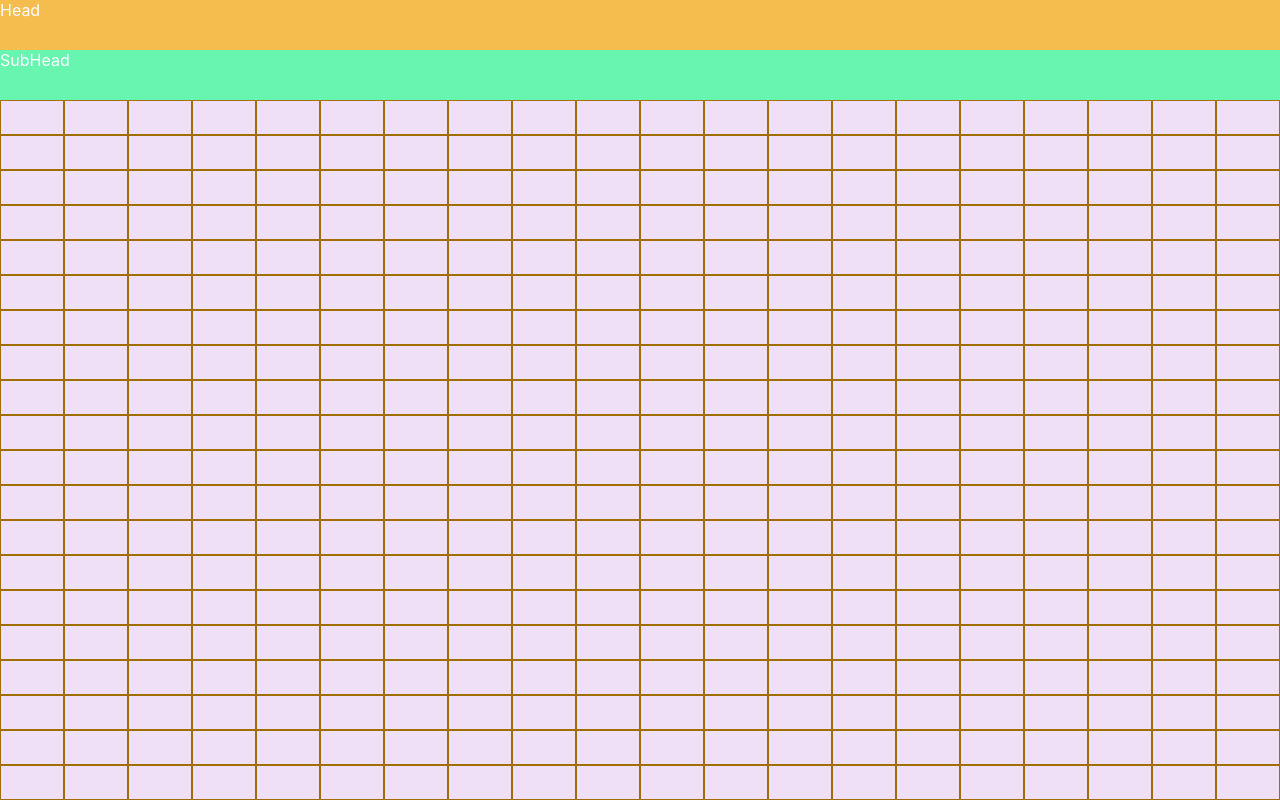
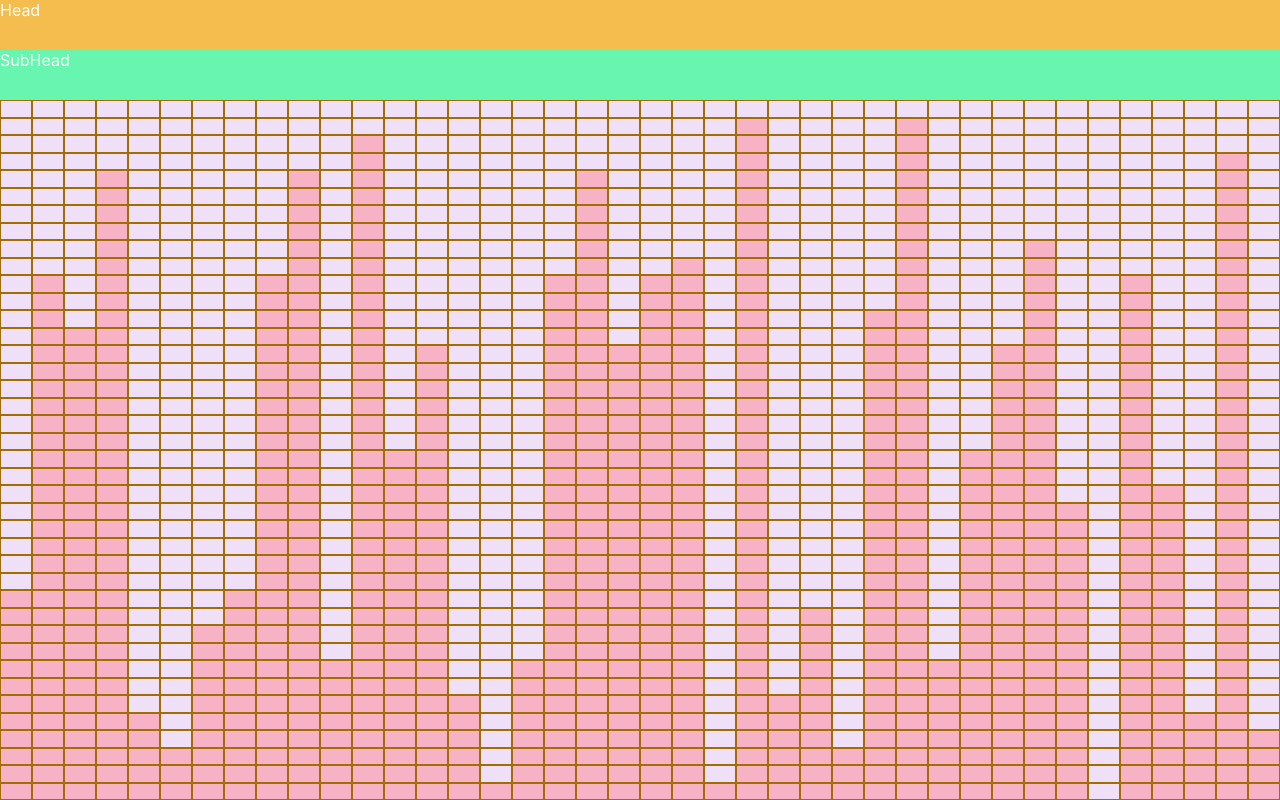
Before and after one commit to GrantDarling/algorithm-visualizer, a React (Create React App) app: page / in a window 1280 px wide. Built offline with nearby package versions, Linux system fonts and the light colour scheme.

Commit message:
added random height w color for sorting algorithms

```diff
--- a/src/AlgorithmnVisualizer.tsx
+++ b/src/AlgorithmnVisualizer.tsx
@@ -1,7 +1,7 @@
+import styled from "styled-components";
 import { Grid } from "./Components/Grid/grid";
 import { Header } from "./Components/Headers/header";
 import { SubHeader } from "./Components/Headers/subheader";
-import styled from "styled-components";
 
 const Container = styled.div`
   height: 100vh;
@@ -15,7 +15,7 @@ export const AlgorithmnVisualizer = () => {
     <Container>
       <Header />
       <SubHeader />
-      <Grid columns={20} rows={20} />
+      <Grid columns={40} rows={40} />
     </Container>
   );
 };
--- a/src/Components/Grid/column.tsx
+++ b/src/Components/Grid/column.tsx
@@ -1,17 +1,43 @@
 import { Row } from "./row";
+import styled from "styled-components";
+
+interface x {
+  length: number;
+  color: string;
+}
+
+const StyledColumn = styled.div<x>`
+  .node:nth-last-child(-n + ${(props) => props.length}) {
+    background: ${(props) => props.color};
+  }
+`;
 
 type ColumnProps = {
   grid: number[][];
+  length: number;
 };
 
 export const Column = ({ grid }: ColumnProps) => {
+  const columnHeight = grid[0].length;
+
+  function getRandomInt(max: number) {
+    return Math.floor(Math.random() * max);
+  }
+
   return (
     <>
       {grid.map((row, idx) => {
+        const length = getRandomInt(columnHeight);
         return (
-          <div key={idx} className="column">
+          <StyledColumn
+            key={idx}
+            className="column"
+            length={length}
+            data-length={length}
+            color={"#F7B2C6"}
+          >
             <Row row={row} />
-          </div>
+          </StyledColumn>
         );
       })}
     </>
--- a/src/Components/Grid/grid.tsx
+++ b/src/Components/Grid/grid.tsx
@@ -18,7 +18,7 @@ export const Grid = ({ rows, columns }: GridProps) => {
 
   return (
     <div id="grid-container">
-      <Column grid={grid} />
+      <Column grid={grid} length={5} />
     </div>
   );
 };
--- a/src/Components/Headers/subheader.tsx
+++ b/src/Components/Headers/subheader.tsx
@@ -1,6 +1,5 @@
 import styled from "styled-components";
 
-// const SubHead = styled.div<{ x: string }>` background: ${(props) => props.x}; `
 const SubHead = styled.div`
   background: #67f5af;
   color: white;
```
Also changed, not shown: src/Components/Grid/bar.tsx (added, +7 -0 lines).
